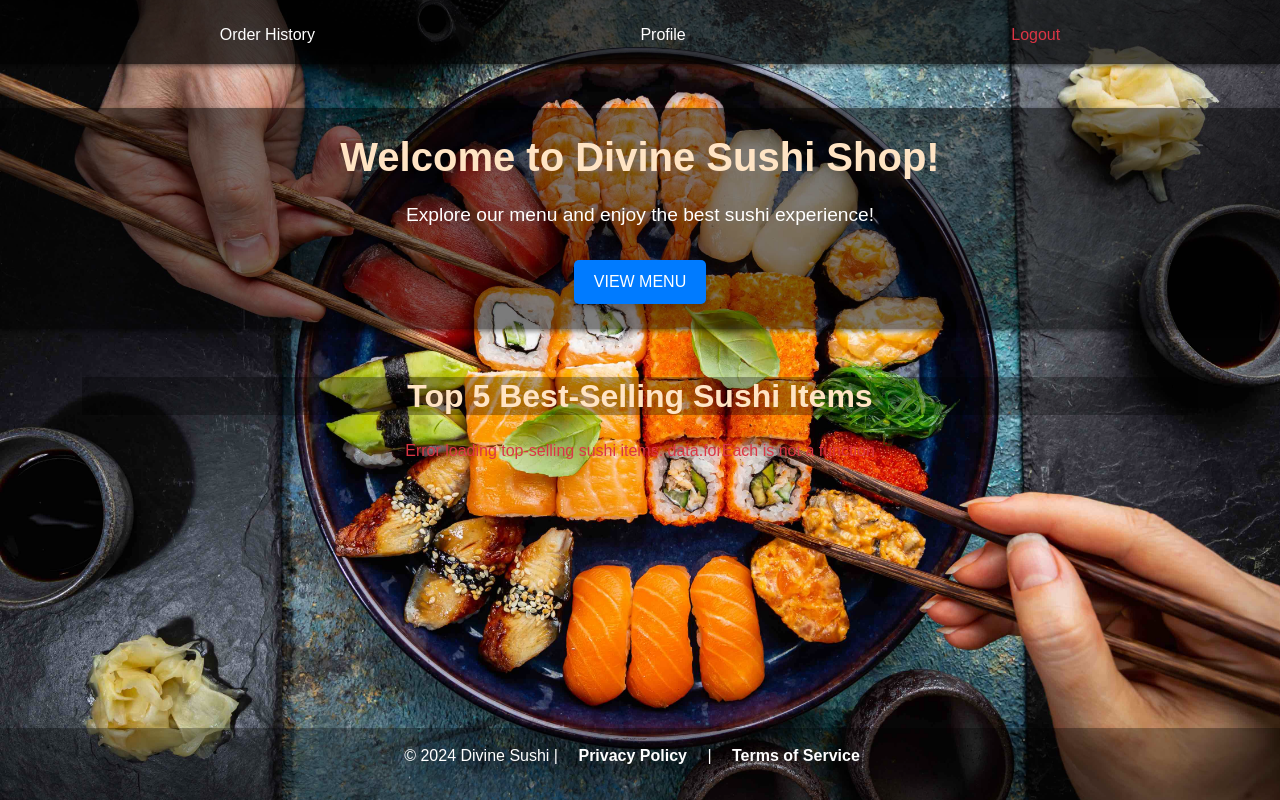
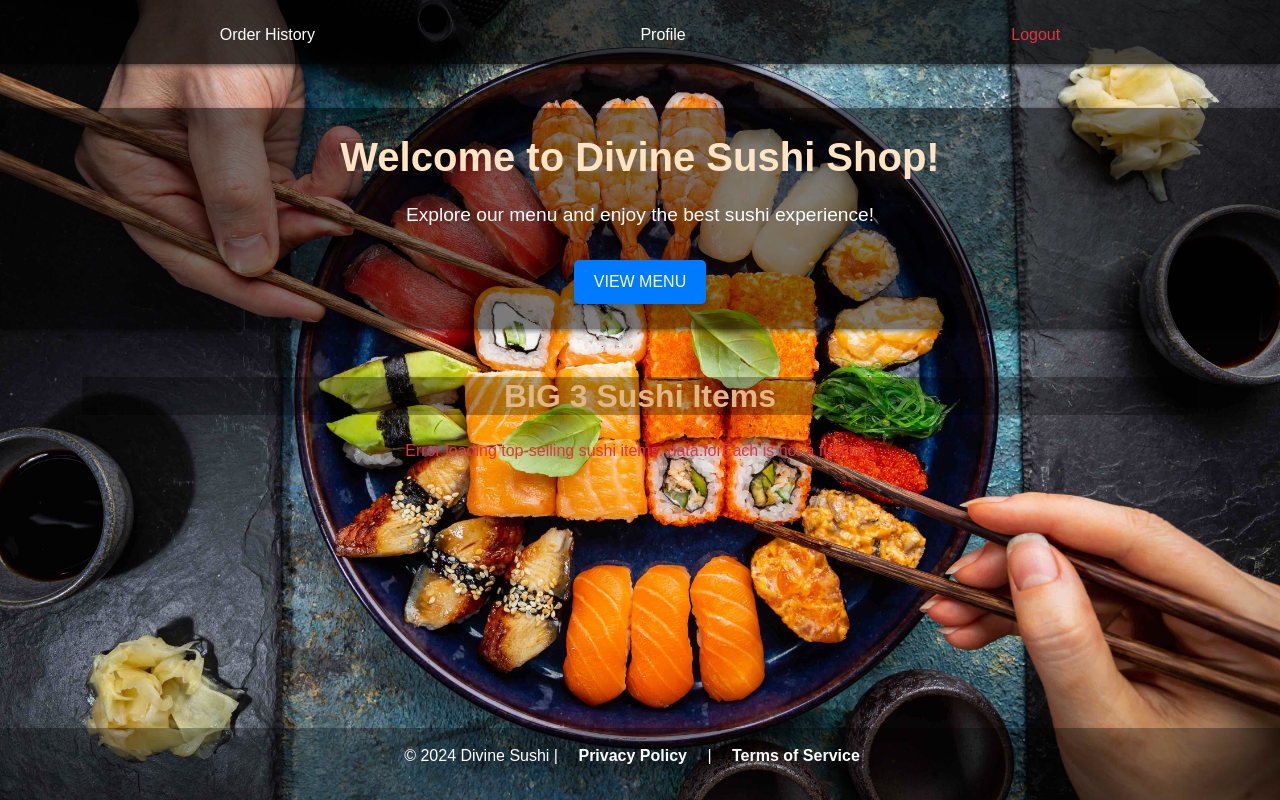
Before and after one commit to JOSHUA-A69/CRUD-Sushi-Shop-Ordering-System-School-Project, a PHP site: page /IM101-FINALPROJECT/customer/index.php in a window 1280 px wide. Run offline with PHP 8.4, Linux system fonts and the light colour scheme; data that the repository does not hold is empty.

Commit message:
modifications

```diff
--- a/assets/css/customer.css
+++ b/assets/css/customer.css
@@ -159,7 +159,7 @@ main a.btn:hover {
 }
 
 .custom-heading {
-    color: bisque;
+    color: burlywood;
     font-weight: bold;
     background-color: rgba(0, 0, 0, 0.3);
 
@@ -182,14 +182,20 @@ main a.btn:hover {
     color: white; /* Ensure text remains visible */
 }
 
-/* Adjust spacing for the section */
-.top-selling-sushi {
-    margin-top: 2rem; /* Decrease top margin */
-    padding-bottom: 2rem; /* Decrease bottom padding */
+/* Reduce the card size */
+.card {
+    height: auto; /* Allow height to adjust dynamically */
+    max-height: 300px; /* Adjust based on desired size */
+    padding: 1rem; /* Reduce padding inside the card */
+    font-size: 0.9rem; /* Scale down font size */
 }
 
-/* Adjust the container spacing */
-.top-selling-sushi .container {
-    margin-bottom: 2rem; /* Decrease bottom margin */
-    padding-bottom: 1rem; /* Reduce container padding */
+/* Add space at the bottom of the section */
+.top-selling-sushi {
+    margin-bottom: 2rem;
+    padding-bottom: 0;
 }
+
+.row.g-4 {
+    row-gap: 1rem; /* Reduce the vertical spacing between rows */
+}
--- a/customer/fetch_top_selling.php
+++ b/customer/fetch_top_selling.php
@@ -22,7 +22,7 @@ $sql = "SELECT
         JOIN Orders ON Sushi_Item.ItemID = Orders.ItemID
         GROUP BY Sushi_Item.ItemID
         ORDER BY TotalSold DESC
-        LIMIT 5";
+        LIMIT 3";
 
 // Execute the query and check for errors
 $result = $mysqli->query($sql);
--- a/customer/index.php
+++ b/customer/index.php
@@ -42,7 +42,7 @@ if ($_SERVER['REQUEST_METHOD'] == 'POST') {
 
     <section class="top-selling-sushi mt-5">
     <div class="container mb-5 pb-5">
-        <h2 class="text-center mb-4 custom-heading">Top 5 Best-Selling Sushi Items</h2>
+        <h2 class="text-center mb-4 custom-heading">BIG 3 Sushi Items</h2>
         <div class="row g-4" id="topSellingSushi">
             <!-- Sushi items will be dynamically added here -->
         </div>
```
Also changed, not shown: 1 other file.
